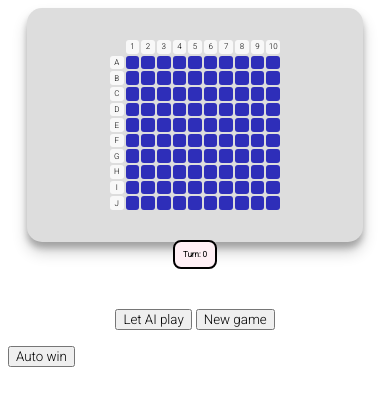
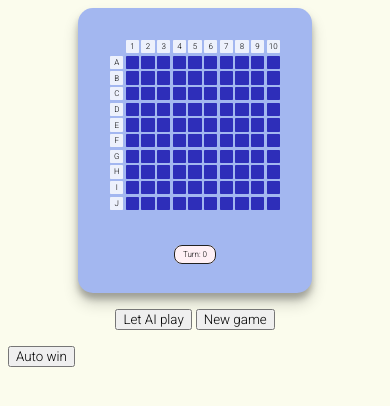
Before and after one commit to xuj1210/battleship-montecarlo, a plain HTML site: page src/index.html in a window 390 px wide. Drawn offline with Linux system fonts and the light colour scheme.

Commit message:
better responsiveness, changed colours

```diff
--- a/src/index.html
+++ b/src/index.html
@@ -14,11 +14,20 @@
       font-family: 'Roboto', sans-serif;
     }
 
+    body {
+      background: rgb(251, 252, 237);
+    }
+
     #game-wrapper {
 
       text-align: center;
       padding-bottom: 2em;
-
+      background-color: rgb(163, 183, 240);
+      border-radius: 15px;
+      box-shadow: 0 10px 15px rgb(0 0 0 / 19%), 0 6px 6px rgb(0 0 0 / 23%);
+      width: fit-content;
+      margin-left: auto;
+      margin-right: auto;
     }
 
     #board-bar {
@@ -29,13 +38,8 @@
       margin-right: auto;
       flex-wrap: wrap;
       justify-content: center;
+      padding: 1em;
 
-      background-color: #ddd;
-      width: 90%;
-      margin-left: auto;
-      margin-right: auto;
-      border-radius: 15px;
-      box-shadow: 0 10px 15px rgb(0 0 0 / 19%), 0 6px 6px rgb(0 0 0 / 23%);
 
     }
 
@@ -45,10 +49,11 @@
       grid-template-rows: repeat(11, 3.5vw);
       /* background-color: #ddd; */
       padding: 1rem;
-      margin: 1rem;
+
       justify-content: center;
       grid-gap: 2px;
       border-radius: 8px;
+      /* border: 1px solid black; */
     }
 
     .board-item {
@@ -60,18 +65,19 @@
 
       font-size: 1.3em;
       text-align: center;
-      border-radius: 3px;
+      border-radius: 6%;
+      margin: 1.2%;
       border: none;
     }
 
     .counter {
       position: relative;
       border-radius: 8px;
-      font-weight: bold;
+      font-weight: 400;
       background: lavenderblush;
-      padding: 1em;
+      padding: 0.5em 1em 0.5em 1em;
       margin: 1em;
-      border: 2px solid black;
+      border: 1px solid #222;
       z-index: 1000;
     }
 
@@ -152,9 +158,9 @@
   <!-- <div id="game-status"></div> -->
   <div id="game-wrapper">
     <div id="board-bar">
-      <div id="main-board" class="board-container"></div>
+      <span id="main-board" class="board-container"></span>
       <!-- <div class="board-container" id="internal-board"></div> -->
-      <div id="aggregate-board" class="board-container"></div>
+      <dispanv id="aggregate-board" class="board-container"></span>
     </div>
     <span class="counter">Turn:
       <span id="turn-count">0</span>
--- a/src/index.js
+++ b/src/index.js
@@ -831,7 +831,7 @@ let aiMoves = async () => {
   let cover = document.createElement('div');
   cover.style.position = 'absolute';
   cover.style.height = `${boardBar.offsetHeight}px`;
-  cover.style.width = '100vw';
+  cover.style.width = `${boardBar.offsetWidth}px`;
   boardBar.appendChild(cover);
 
   let tiles = mainBoard.childNodes;
```
